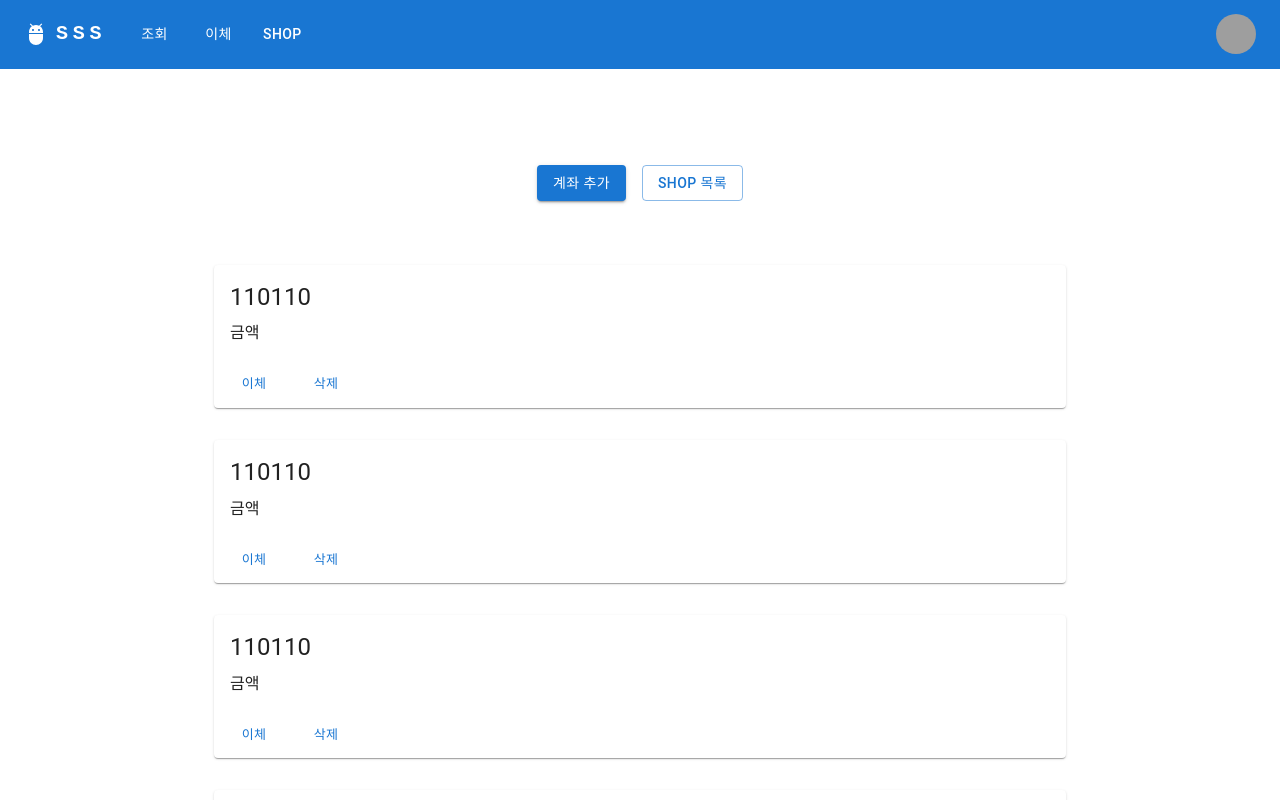
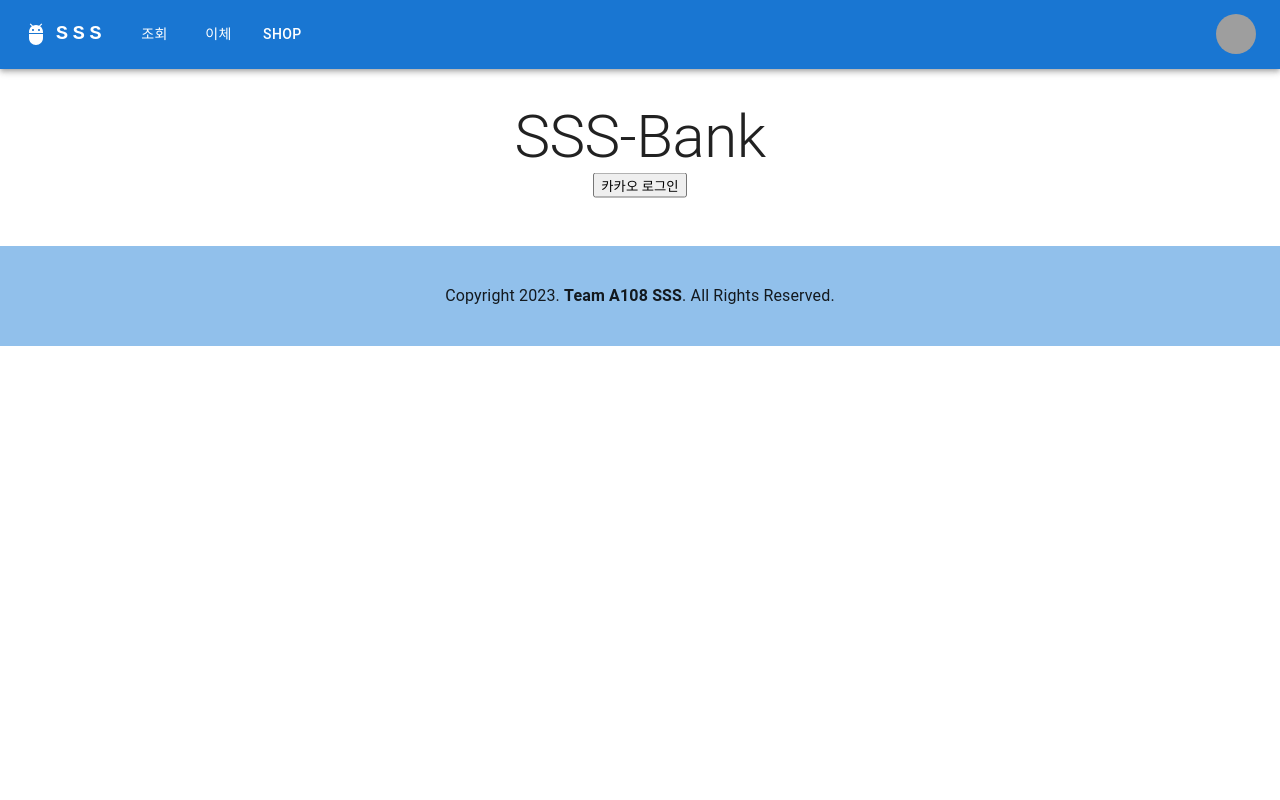
Before and after one commit to SSS-rank/Tally, a React (Create React App) app: page / in a window 1280 px wide. Shown: the top 800 px of the page. Built offline with nearby package versions, Linux system fonts and the light colour scheme; grey boxes are pictures that could not be loaded.

Commit message:
:sparkles: feat: login 페이지 생성

```diff
--- /dev/null
+++ b/src/pages/LoginPage.tsx
@@ -0,0 +1,19 @@
+import React from 'react';
+
+import { Typography } from '@mui/material';
+import CssBaseline from '@mui/material/CssBaseline';
+import { createTheme, ThemeProvider } from '@mui/material/styles';
+
+const defaultTheme = createTheme();
+function LoginPage() {
+	return (
+		<ThemeProvider theme={defaultTheme}>
+			<CssBaseline />
+			<main style={{ textAlign: 'center', marginTop: '10vh', transform: 'translateY(-50%)' }}>
+				<Typography variant="h2">SSS-Bank</Typography>
+				<button>카카오 로그인</button>
+			</main>
+		</ThemeProvider>
+	);
+}
+export default LoginPage;
--- a/src/routes.tsx
+++ b/src/routes.tsx
@@ -5,6 +5,7 @@ import { useRoutes } from 'react-router-dom';
 import AccountAdd from './pages/AccountAdd';
 import AccountDetail from './pages/AccountDetail';
 import AccountList from './pages/AccountList';
+import LoginPage from './pages/LoginPage';
 import MainPage from './pages/MainPage';
 import ShopPage from './pages/Shop/ShopPage';
 import TransferPage from './pages/TransferPage';
@@ -13,6 +14,10 @@ function Routes() {
 	const routes = useRoutes([
 		{
 			path: '/',
+			element: <LoginPage />,
+		},
+		{
+			path: '/main',
 			element: <MainPage />,
 		},
 		{
```
